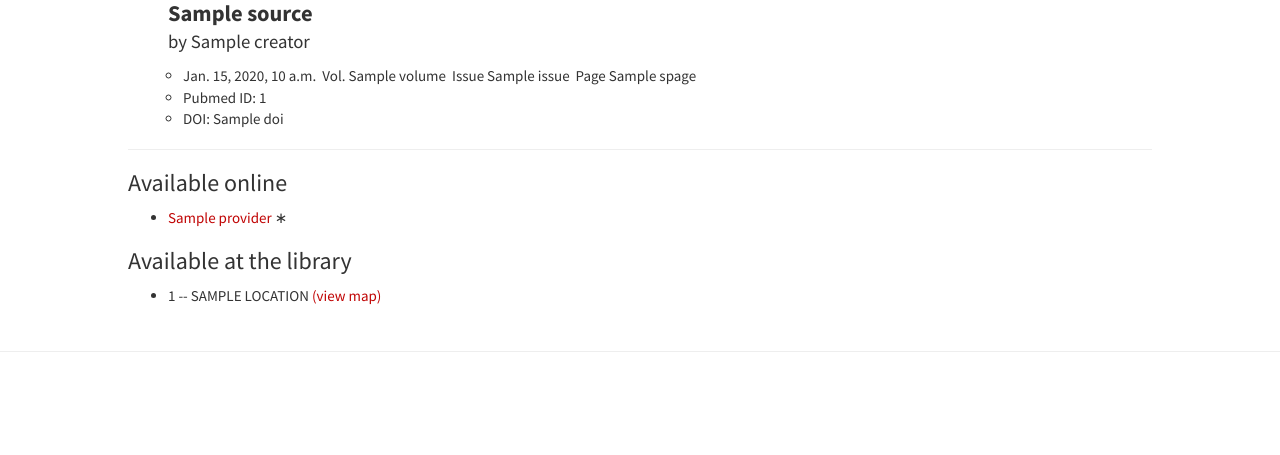
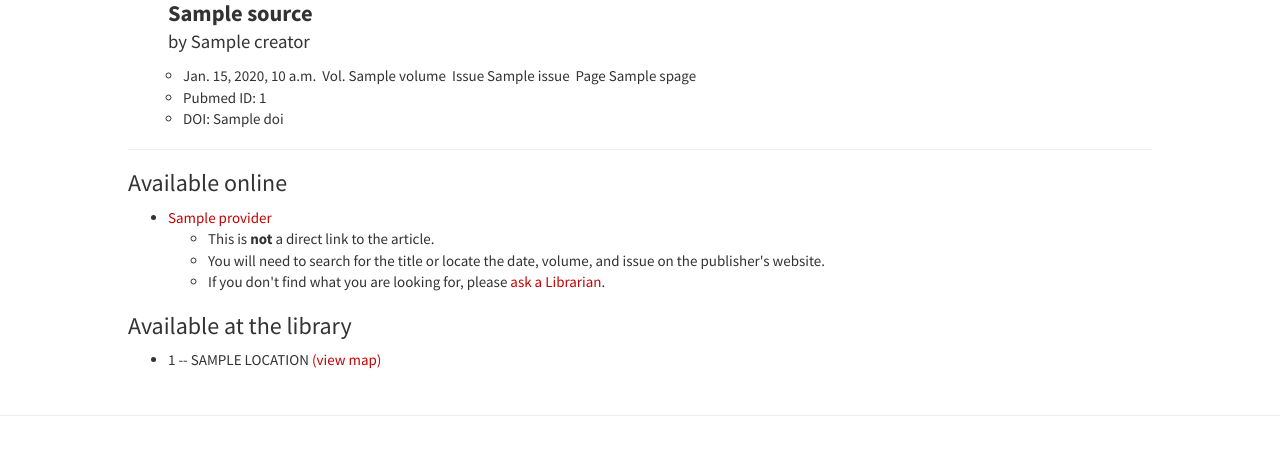
Before and after one commit to Brown-University-Library/OLD-ARCHIVED_easyaccess_project, a Django app: template findit/templates/findit/resolve_josiah.html in a window 1280 px wide; the page is wider, and only the part inside the window is pictured. Shown: the part 210-665 px from the top of that part. Run offline with Django 3.2, Linux system fonts and the light colour scheme; the template is opened without the code that fills it: most values are stand-ins (such as "Sample title", 1, 10 or a date in 2020); parts of the project's set-up code (start-up, migrations or seed data) failed here and were passed over; some libraries are stand-ins or nearby versions.

Commit message:
improves vague-link display.

```diff
--- a/findit/templates/snippets/availability.html
+++ b/findit/templates/snippets/availability.html
@@ -8,7 +8,14 @@
                 {% for provider in online %}
                     <li class="source"><a href="{{ provider.link }}" title="Full text from {{ provider.name }}">{{ provider.name }}</a>
                         {# Put an asterik up as a warning about journal or issue level links #}
-                        {% if provider.type != "direct" %}<span class="asterisk">&#8727;</span>
+                        {% if provider.type != "direct" %}
+                        <div class="notice" id="not-direct-link">
+                            <ul class="asterisk">
+                                <li>This is <b>not</b> a direct link to the article.</li>
+                                <li>You will need to search for the title or locate the date, volume, and issue on the publisher's website.</li>
+                                <li>If you don't find what you are looking for, please <a href="http://library.brown.edu/libweb/askalib.php">ask a Librarian</a>.</li>
+                            </ul>
+                        </div>
                         {% endif %}
                     </li>
                 {% endfor %}
@@ -51,19 +58,6 @@
             </ul>
         {% endif %}
 
-        {% if prompt_login %}
-            <div id="login-prompt" class="alert-box">
-                <em><a href="{{ login_link }}">Login</a></em> for full services.
-            </div>
-        {% endif %}
-
-
-        {# Handle vague links with a notice #}
-        {% if has_vague_links %}
-            <div class="notice" id="not-direct-link">
-                <p><span class="asterisk">&#8727;</span>This is not a direct link to the article. You will need to search for the title or locate the date, volume, and issue on the publisher's website. If you don't find what you are looking for, please <a href="{{ problem_link }}">let us know.</a>
-            </div>
-        {% endif %}
 
     </div>  <!-- end of div class="holdings"-->
 {% endif %}  {# end of {% if print or online %} #}
@@ -71,7 +65,7 @@
 
 {% if not resolved %}
     <div id="request-message" class="notice">
-        <h3>This article couldn't be located in the library&#8217;s collections.</h3>
+        <h3>This article couldn&#8217;t be located in the library&#8217;s collections.</h3>
         <ul>
             {% url 'article_request:shib_login_url' as login_url %}
             <li class="request-link"><a href="{{ login_url }}?{{ enhanced_querystring }}">Request from another library</a></li>
```
